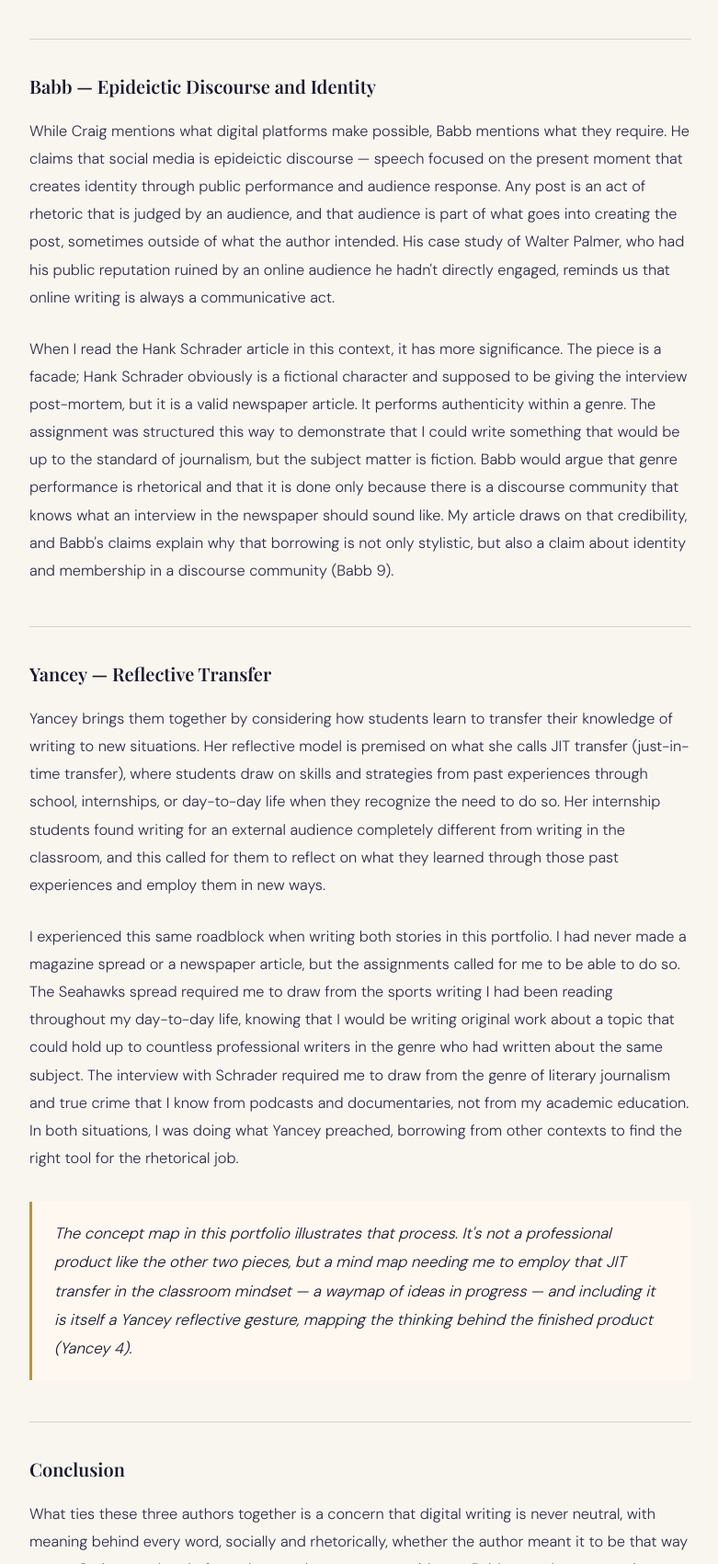
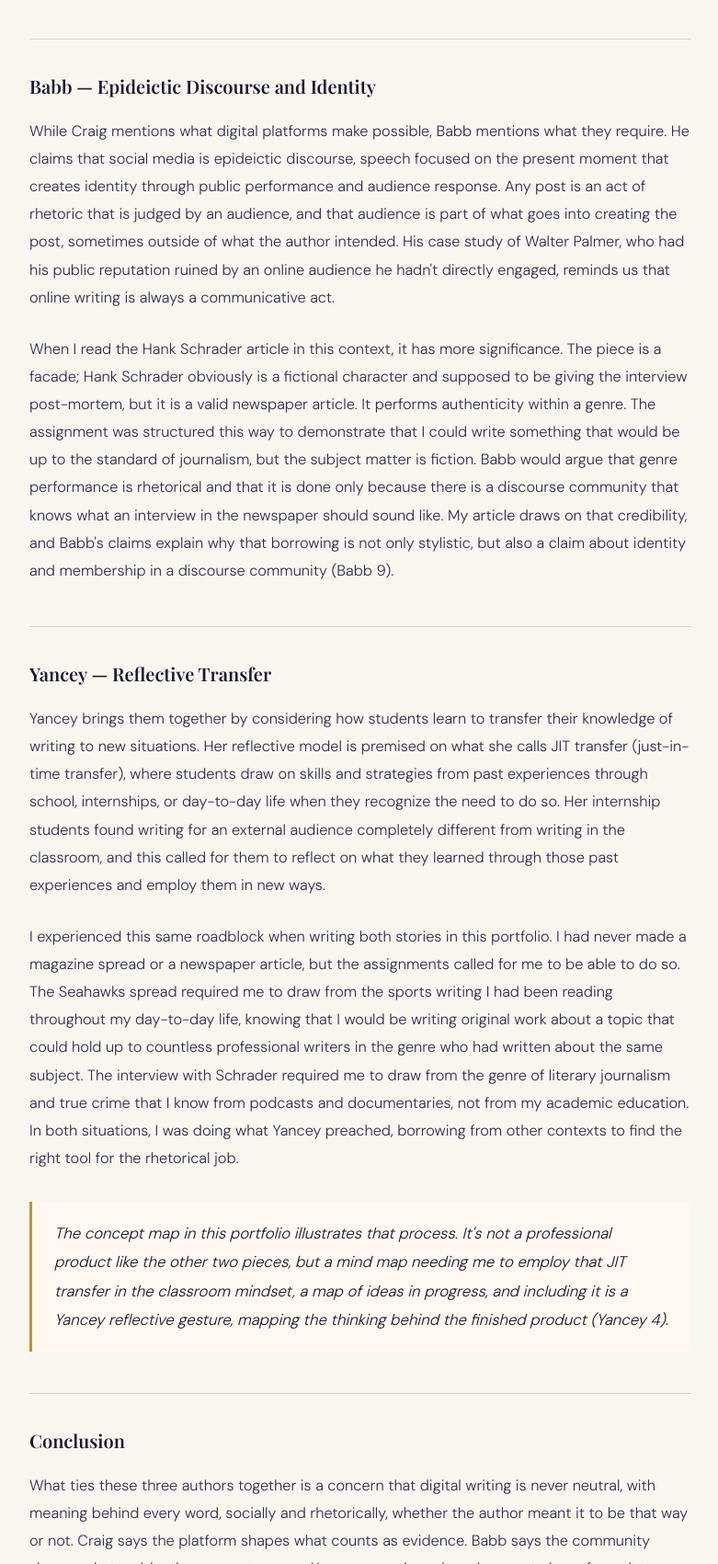
Before and after one commit to zakarma/ENC3416ePortfolio, a plain HTML site: page reflection.html in a window 1280 px wide. Shown: the part 1571-3272 px from the top of the page at 92% size, without its empty margins (398-1179 px from the left). Drawn offline with nearby package versions, Linux system fonts and the light colour scheme; a web font is replaced by a local one.

Commit message:
Fix grammatical errors in reflection.html

```diff
--- a/reflection.html
+++ b/reflection.html
@@ -78,7 +78,7 @@
                   rhetorical argument about your identity as a writer and thinker, and the
                   decisions made throughout constructing it are rhetorical even if that is not
                   your goal. Now that I have looked back at my three works I will be including
-                  in my ePortfolio — that being a journalism-style magazine spread about the
+                  in my ePortfolio, that being a journalism-style magazine spread about the
                   Seattle Seahawks, an interview with Hank Schrader from <em>Breaking Bad</em>
                   formatted as a nonfiction newspaper article "fairytale" retelling, and a key
                   terms mind map of my digital rhetoric course reading annotations — I can see
@@ -121,7 +121,7 @@
 
                 <p>
                   While Craig mentions what digital platforms make possible, Babb mentions what
-                  they require. He claims that social media is epideictic discourse — speech
+                  they require. He claims that social media is epideictic discourse, speech
                   focused on the present moment that creates identity through public performance
                   and audience response. Any post is an act of rhetoric that is judged by an
                   audience, and that audience is part of what goes into creating the post,
@@ -175,8 +175,8 @@
                 <blockquote>
                   The concept map in this portfolio illustrates that process. It's not a
                   professional product like the other two pieces, but a mind map needing me
-                  to employ that JIT transfer in the classroom mindset — a waymap of ideas in
-                  progress — and including it is itself a Yancey reflective gesture, mapping
+                  to employ that JIT transfer in the classroom mindset, a map of ideas in
+                  progress, and including it is a Yancey reflective gesture, mapping
                   the thinking behind the finished product (Yancey 4).
                 </blockquote>
 
```
